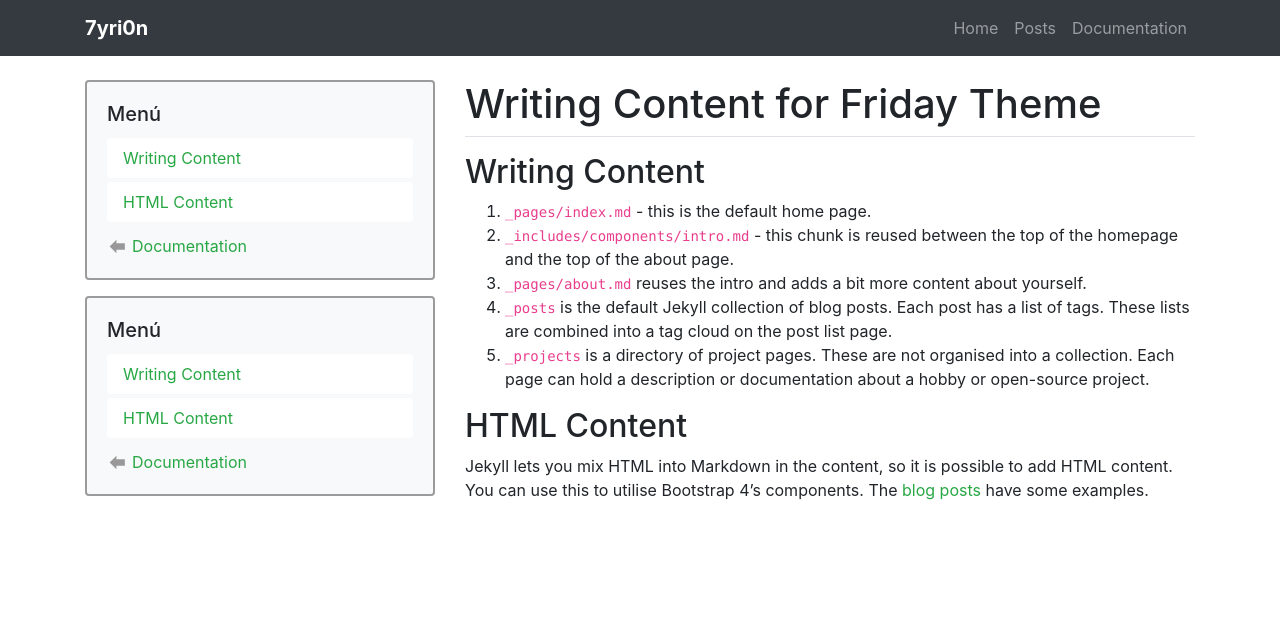
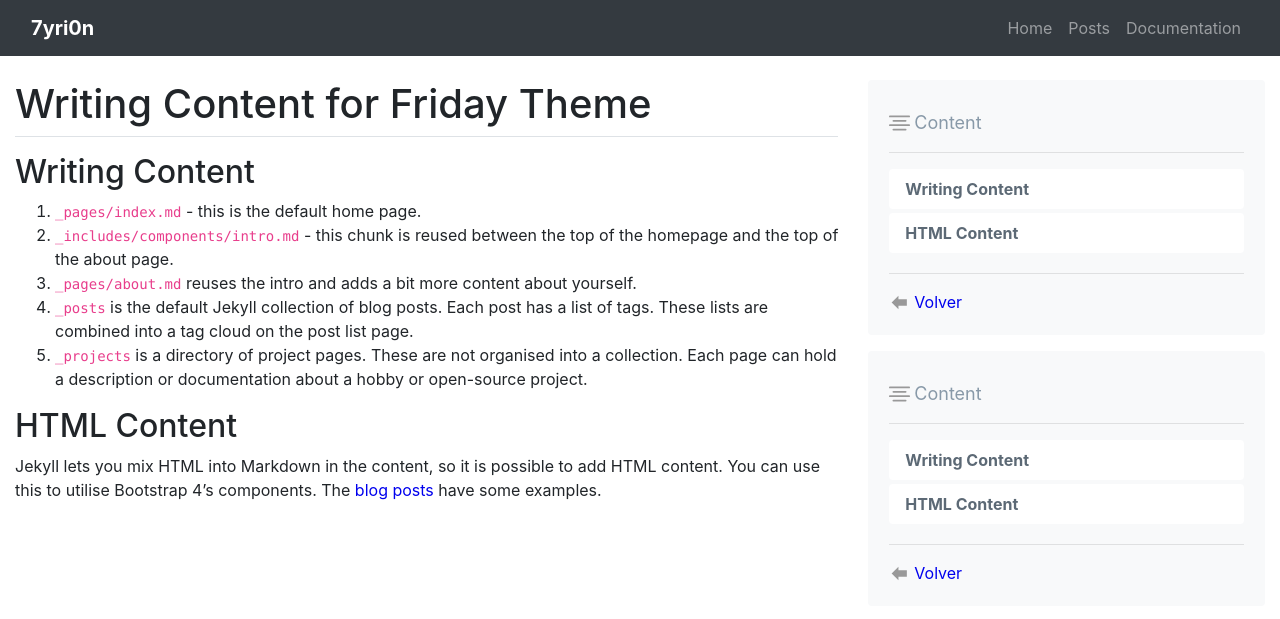
Before and after one commit to 7yri0n/7yri0n.github.io, a Jekyll site: the page built from _projects/writing.md, in a window 1280 px wide. Shown: the top 619 px of the page. Built offline with Jekyll 4.4.1, drawn with Linux system fonts in a browser that asks for light colours.

Commit message:
Modificaciones css

```diff
--- a/_includes/components/project-meta.html
+++ b/_includes/components/project-meta.html
@@ -2,15 +2,25 @@
     <div class="card bg-light mb-3 space-before">
         <div class="card-body">
             <div class="card-title">
-                <h5>Menú</h5>
+                <div style="color: rgb(136, 153, 168)">
+                    <div class="d-flex align-items-center mt-2">
+                        <span class="icon grey mr-1">
+                            {% include icons/alinear-al-centro.svg %}
+                        </span>
+                        <a style="font-size: large; ">Content</a>
+                    </div>
+                </div>
+                <hr>
             </div>
+
             <ul class="nav flex-column nav-pills header-list">
             </ul>
+            <hr>
             <div class="d-flex align-items-center mt-2">
                 <span class="icon grey mr-1">
                     {% include entypo/arrow-left.svg %}
                 </span>
-                <a href="{{ site.baseurl }}{% link list/projects.md %}">Documentation</a>
+                <a href="{{ site.baseurl }}{% link list/projects.md %}">Volver</a>
             </div>
         </div>
     </div>
--- a/_layouts/default_project.html
+++ b/_layouts/default_project.html
@@ -13,6 +13,9 @@
 
 <div class="container site-container" id="top">
     <div class="row">
+        <div class="col-md-12 col-lg-8 col-xl-{{ col2 }} pb-4 content">
+            {{ content }}
+        </div>
         <div class="d-none d-lg-block col-lg-4 col-xl-{{ col1 }} side">
                 {% include components/project-meta.html %}
                 {% include bars/side.html %}
@@ -20,12 +23,10 @@
 
             </div>
         </div>
-        <div class="col-md-12 col-lg-8 col-xl-{{ col2 }} pb-4 content">
-            {{ content }}
-        </div>
         <div class="col-md-12 d-lg-none bottom">
             {% include bars/bottom.html %}
         </div>
+
     </div>
 </div>
 
--- a/_layouts/defaults/project.html
+++ b/_layouts/defaults/project.html
@@ -7,14 +7,13 @@ layout: default_project
 </h1>
 
 
-
 {{ content }}
 
 <script type="text/javascript">
     $(document).ready(function() {
         var tpl =
             "<li class='nav-item'>\
-                <a class='nav-link bg-white mb-1' href='#header[idx]'>[name]</a>\
+                <a class='nav-link bg-white mb-1' style='color: rgb(92, 105, 117); font-weight: bold;' href='#header[idx]'>[name]</a>\
             </li>"
         $("h2").each(function(idx, h2) {
             $(h2).attr("id", "header" + idx)
--- a/theme/_sass/bootstrap/_card.scss
+++ b/theme/_sass/bootstrap/_card.scss
@@ -11,7 +11,7 @@
   word-wrap: break-word;
   background-color: $card-bg;
   background-clip: border-box;
-  border: 2px solid rgba(155,155,155);
+  border: 1px solid rgba(0,0,0,0);
   @include border-radius($card-border-radius);
 
   > hr {
--- a/theme/_sass/bootstrap/_reboot.scss
+++ b/theme/_sass/bootstrap/_reboot.scss
@@ -184,7 +184,7 @@ sup { top: -.5em; }
 //
 
 a {
-  color: $link-color;
+  olor: rgb(92, 105, 117);
   text-decoration: $link-decoration;
   background-color: transparent; // Remove the gray background on active links in IE 10.
 
--- a/theme/_sass/bootstrap/_variables.scss
+++ b/theme/_sass/bootstrap/_variables.scss
@@ -209,10 +209,10 @@ $grid-breakpoints: (
 // Define the maximum width of `.container` for different screen sizes.
 
 $container-max-widths: (
-  sm: 540px,
-  md: 720px,
-  lg: 960px,
-  xl: 1140px
+  sm: 1140px,
+  md: 1320px,
+  lg: 1560px,
+  xl: 1740px
 ) !default;
 
 @include _assert-ascending($container-max-widths, "$container-max-widths");
```
Also changed, not shown: _includes/icons/alinear-al-centro.svg (added).
